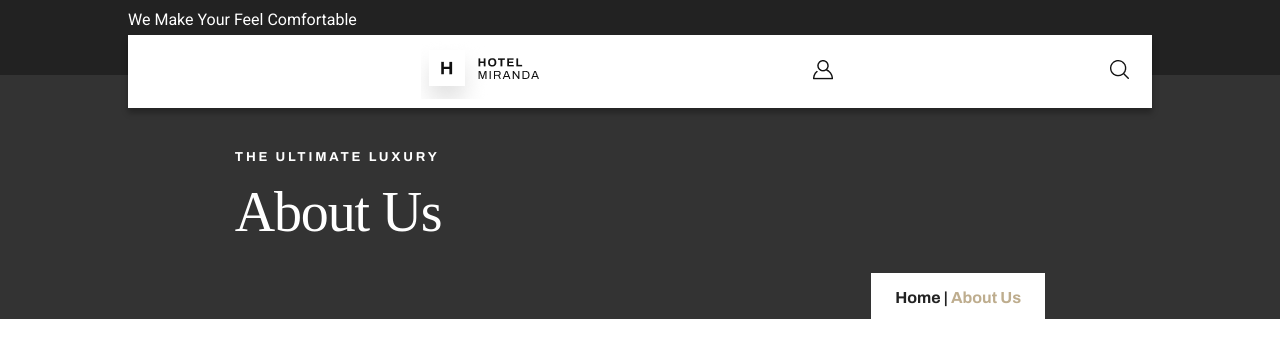
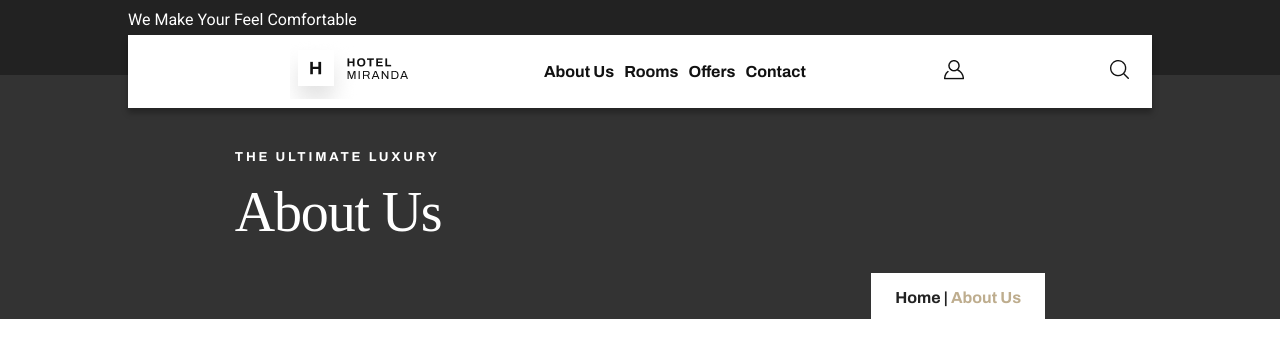
Before and after one commit to Damiansebastians/Hotel_Miranda_FRONTEND, a website: page about.html in a window 1280 px wide. Shown: the top 357 px of the page. Drawn offline with nearby package versions, Linux system fonts and the light colour scheme; files whose address does not match are found by name.

Commit message:
working menu

```diff
--- a/about.html
+++ b/about.html
@@ -30,6 +30,14 @@
                 </ul>
             </div>
             <div class="header__logo"><a href="index.html"><img src="./img/logo_mobile.png" alt="Logo"></a></div>
+            <div class="desktop">
+                <ul class="menu__desktop">
+                    <li class="menu__desktop__item"><a href="about.html">About Us</a></li>
+                    <li class="menu__desktop__item"><a href="rooms.html">Rooms</a></li>
+                    <li class="menu__desktop__item"><a href="offers.html">Offers</a></li>
+                    <li class="menu__desktop__item"><a href="contact.html">Contact</a></li>
+                </ul>
+            </div>
             <div class="header__user-button"><img src="./img/login_mobile.png" alt="UserLogin"></div>
             <div class="header__search-button"><img src="./img/search_mobile.png" alt="Search"></div>
         </div>
--- a/scss/_menu.scss
+++ b/scss/_menu.scss
@@ -4,6 +4,10 @@
 // MENU
 
 @media only screen and (min-width: 320px) {
+  .desktop {
+    display: none;
+  }
+
   .header__top {
     display: none;
   }
@@ -177,9 +181,18 @@
       }
     }
   }
+
+  .header__user-button,
+  .header__search-button {
+    cursor: pointer;
+  }
 }
 
 @media only screen and (min-width: 1000px) {
+  .desktop {
+    display: block;
+  }
+
   .header__top {
     display: block;
     position: relative;
@@ -187,12 +200,12 @@
     height: 75px;
     background-color: #222222;
 
-    & p{
-        @include text-label;
-        font-weight: normal;
-        color: #ffffff;
-        margin-left: 10%;
-        padding-top: 10px;
+    & p {
+      @include text-label;
+      font-weight: normal;
+      color: #ffffff;
+      margin-left: 10%;
+      padding-top: 10px;
     }
   }
 
@@ -208,17 +221,23 @@
     z-index: 99;
   }
 
-  .header__toggle {
-    display: block;
-  }
-
   .toggle__menu {
     display: none;
   }
 
-  .menu__mobile {
-    display: block;
+  .menu__desktop {
+    gap: 10px;
+    list-style-type: none;
+    display: flex;
     justify-content: center;
     flex-direction: row;
+
+    & a {
+      @include menu-items;
+      text-decoration: none;
+    }
+    a:hover {
+      color: $gold-color;
+    }
   }
 }
```
Also changed, not shown: contact.html (+8 -0 lines), index.html (+8 -0 lines), offers.html (+8 -0 lines), rooms.html (+8 -0 lines), roomsDetails.html (+8 -0 lines), scss/style.css, 1 other file.
